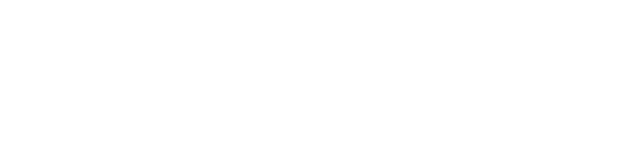
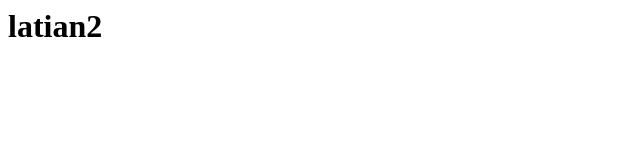
Before and after one commit to mediatechid/mygit, a plain HTML site: page index.html in a window 1280 px wide. Shown: the whole page, without its empty margins (0-640 px from the left). Drawn offline with Linux system fonts and the light colour scheme.

Commit message:
latihan_topan

```diff
--- a/index.html
+++ b/index.html
@@ -1,6 +1,8 @@
 <html>
     <head></head>
     <body>
-
+        <h1>
+            latian2
+        </h1>
     </body>
 </html>
```
